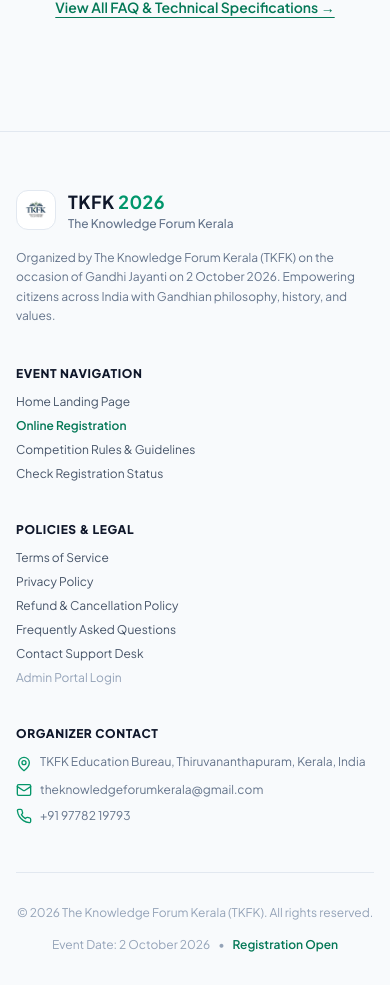
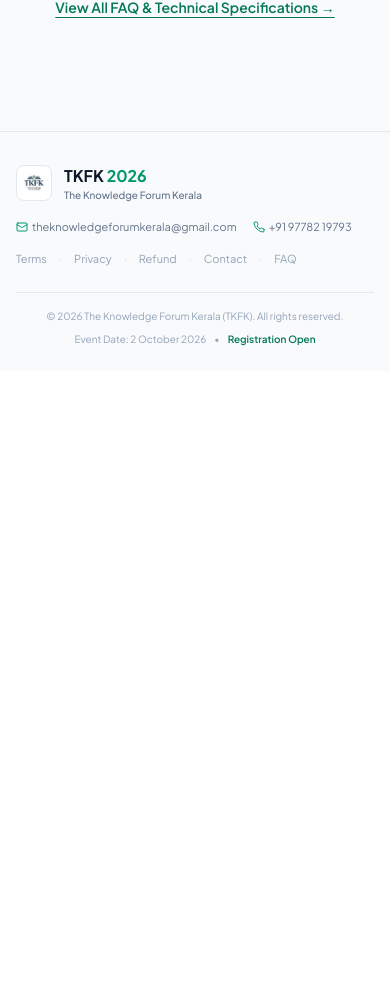
Before and after one commit to muhammedparad/tkfk.in, a Next.js app: page /faq in a window 390 px wide. Shown: the part 916-1901 px from the top of the page. After the commit the page ends 1287 px from the top, so only its background shows below. Built offline with nearby package versions, Linux system fonts and the light colour scheme; no server answers.

Commit message:
Enforce live Razorpay key fallback to prevent mock_key_id 401 error

```diff
--- a/src/app/api/create-order/route.ts
+++ b/src/app/api/create-order/route.ts
@@ -5,12 +5,11 @@ export const dynamic = 'force-dynamic';
 
 export async function POST(req: NextRequest) {
   try {
-    const keyId = process.env.RAZORPAY_KEY_ID || process.env.NEXT_PUBLIC_RAZORPAY_KEY_ID;
-    const keySecret = process.env.RAZORPAY_KEY_SECRET;
+    const rawKeyId = process.env.RAZORPAY_KEY_ID || process.env.NEXT_PUBLIC_RAZORPAY_KEY_ID || 'rzp_live_Tg77nfA5TIWkIB';
+    const rawKeySecret = process.env.RAZORPAY_KEY_SECRET || 'HnitZr1Kk64pNaBGMNHxXJAd';
 
-    if (!keyId || !keySecret) {
-      return NextResponse.json({ error: 'Razorpay credentials (RAZORPAY_KEY_ID / RAZORPAY_KEY_SECRET) not configured' }, { status: 500 });
-    }
+    const keyId = rawKeyId.trim().replace(/^["']|["']$/g, '');
+    const keySecret = rawKeySecret.trim().replace(/^["']|["']$/g, '');
 
     const body = await req.json().catch(() => ({}));
     let { amount = 9900, currency = 'INR', receipt = `receipt_${Date.now()}` } = body;
--- a/src/app/api/payment/verify/route.ts
+++ b/src/app/api/payment/verify/route.ts
@@ -27,11 +27,8 @@ export async function POST(req: NextRequest) {
       return NextResponse.json({ error: 'Forbidden: Cannot verify payment for another participant' }, { status: 403 });
     }
 
-    const keySecret = process.env.RAZORPAY_KEY_SECRET;
-    if (!keySecret) {
-      console.error('[API PAYMENT VERIFY ERROR] Razorpay secret key is not configured on server');
-      return NextResponse.json({ error: 'Request could not be completed.' }, { status: 500 });
-    }
+    const rawKeySecret = process.env.RAZORPAY_KEY_SECRET || 'HnitZr1Kk64pNaBGMNHxXJAd';
+    const keySecret = rawKeySecret.trim().replace(/^["']|["']$/g, '');
 
     // Verify HMAC-SHA256 signature (razorpay_order_id + "|" + razorpay_payment_id)
     const generatedSignature = crypto
--- a/src/app/api/verify-payment/route.ts
+++ b/src/app/api/verify-payment/route.ts
@@ -6,10 +6,8 @@ export const dynamic = 'force-dynamic';
 
 export async function POST(req: NextRequest) {
   try {
-    const keySecret = process.env.RAZORPAY_KEY_SECRET;
-    if (!keySecret) {
-      return NextResponse.json({ error: 'Razorpay secret key not configured' }, { status: 500 });
-    }
+    const rawKeySecret = process.env.RAZORPAY_KEY_SECRET || 'HnitZr1Kk64pNaBGMNHxXJAd';
+    const keySecret = rawKeySecret.trim().replace(/^["']|["']$/g, '');
 
     const body = await req.json().catch(() => ({}));
     const { razorpay_order_id, razorpay_payment_id, razorpay_signature, registrationId } = body;
--- a/src/components/layout/Footer.tsx
+++ b/src/components/layout/Footer.tsx
@@ -6,9 +6,11 @@ import { EVENT_CONFIG } from '@/lib/config';
 
 export const Footer: React.FC = () => {
   return (
-    <footer className="bg-slate-50 text-slate-600 pt-14 pb-8 border-t border-slate-200">
+    <footer className="bg-slate-50 text-slate-600 pt-8 md:pt-14 pb-6 md:pb-8 border-t border-slate-200">
       <div className="max-w-7xl mx-auto px-4 sm:px-6 lg:px-8">
-        <div className="grid grid-cols-1 md:grid-cols-4 gap-10 pb-12 border-b border-slate-200">
+
+        {/* ── Desktop: full 4-column grid ── */}
+        <div className="hidden md:grid md:grid-cols-4 gap-10 pb-12 border-b border-slate-200">
 
           {/* Col 1: Organizer Brand */}
           <div className="space-y-4 md:col-span-1">
@@ -97,8 +99,53 @@ export const Footer: React.FC = () => {
 
         </div>
 
+        {/* ── Mobile: compact footer ── */}
+        <div className="md:hidden pb-6 border-b border-slate-200 space-y-4">
+          {/* Brand row */}
+          <div className="flex items-center gap-3">
+            <div className="w-9 h-9 bg-white rounded-lg shadow-xs border border-slate-200 p-0.5 flex items-center justify-center">
+              <Image
+                src="/images/tkfk_logo.png"
+                alt="TKFK Logo"
+                width={32}
+                height={32}
+                className="object-contain"
+              />
+            </div>
+            <div>
+              <span className="text-base font-bold text-slate-900">TKFK <span className="text-[#00966b]">2026</span></span>
+              <p className="text-[10px] text-slate-500 font-medium">The Knowledge Forum Kerala</p>
+            </div>
+          </div>
+
+          {/* Contact row — compact inline */}
+          <div className="flex flex-wrap gap-x-4 gap-y-1.5 text-[11px] text-slate-500">
+            <a href={`mailto:${EVENT_CONFIG.supportEmail}`} className="flex items-center gap-1 hover:text-emerald-700">
+              <Mail className="w-3 h-3 text-emerald-600" />
+              <span>{EVENT_CONFIG.supportEmail}</span>
+            </a>
+            <a href={`tel:${EVENT_CONFIG.supportPhone.replace(/\s/g, '')}`} className="flex items-center gap-1 hover:text-emerald-700">
+              <Phone className="w-3 h-3 text-emerald-600" />
+              <span>{EVENT_CONFIG.supportPhone}</span>
+            </a>
+          </div>
+
+          {/* Key links — single row */}
+          <div className="flex flex-wrap gap-x-3 gap-y-1 text-[11px]">
+            <Link href="/terms" className="text-slate-400 hover:text-emerald-700">Terms</Link>
+            <span className="text-slate-300">·</span>
+            <Link href="/privacy" className="text-slate-400 hover:text-emerald-700">Privacy</Link>
+            <span className="text-slate-300">·</span>
+            <Link href="/refund" className="text-slate-400 hover:text-emerald-700">Refund</Link>
+            <span className="text-slate-300">·</span>
+            <Link href="/contact" className="text-slate-400 hover:text-emerald-700">Contact</Link>
+            <span className="text-slate-300">·</span>
+            <Link href="/faq" className="text-slate-400 hover:text-emerald-700">FAQ</Link>
+          </div>
+        </div>
+
         {/* Bottom Bar */}
-        <div className="pt-8 flex flex-col sm:flex-row items-center justify-between text-xs text-slate-400 gap-4">
+        <div className="pt-4 md:pt-8 flex flex-col sm:flex-row items-center justify-between text-[10px] md:text-xs text-slate-400 gap-2 md:gap-4">
           <p>© 2026 {EVENT_CONFIG.organizer}. All rights reserved.</p>
           <p className="flex items-center gap-2">
             <span>Event Date: 2 October 2026</span>
--- a/src/services/payment/adapters/razorpayAdapter.ts
+++ b/src/services/payment/adapters/razorpayAdapter.ts
@@ -21,9 +21,9 @@ export class RazorpayPaymentAdapter implements IPaymentAdapter {
   private webhookSecret: string;
 
   constructor() {
-    const rawKeyId = process.env.RAZORPAY_KEY_ID || process.env.NEXT_PUBLIC_RAZORPAY_KEY_ID || '';
-    const rawKeySecret = process.env.RAZORPAY_KEY_SECRET || '';
-    const rawWebhookSecret = process.env.RAZORPAY_WEBHOOK_SECRET || '';
+    const rawKeyId = process.env.RAZORPAY_KEY_ID || process.env.NEXT_PUBLIC_RAZORPAY_KEY_ID || 'rzp_live_Tg77nfA5TIWkIB';
+    const rawKeySecret = process.env.RAZORPAY_KEY_SECRET || 'HnitZr1Kk64pNaBGMNHxXJAd';
+    const rawWebhookSecret = process.env.RAZORPAY_WEBHOOK_SECRET || 'gkc26_secret_webhook_signature_key';
 
     this.keyId = rawKeyId.trim().replace(/^["']|["']$/g, '');
     this.keySecret = rawKeySecret.trim().replace(/^["']|["']$/g, '');
--- a/src/services/payment/paymentService.ts
+++ b/src/services/payment/paymentService.ts
@@ -23,28 +23,14 @@ export class PaymentService {
       return this.instance;
     }
 
-    const keyId = process.env.RAZORPAY_KEY_ID || process.env.NEXT_PUBLIC_RAZORPAY_KEY_ID;
-    const keySecret = process.env.RAZORPAY_KEY_SECRET;
-    const webhookSecret = process.env.RAZORPAY_WEBHOOK_SECRET;
+    const keyId = (process.env.RAZORPAY_KEY_ID || process.env.NEXT_PUBLIC_RAZORPAY_KEY_ID || 'rzp_live_Tg77nfA5TIWkIB').trim().replace(/^["']|["']$/g, '');
+    const keySecret = (process.env.RAZORPAY_KEY_SECRET || 'HnitZr1Kk64pNaBGMNHxXJAd').trim().replace(/^["']|["']$/g, '');
 
-    const isRealKey = keyId && (keyId.startsWith('rzp_live_') || keyId.startsWith('rzp_test_')) && !keyId.includes('1234567890abcd');
     const explicitProvider = process.env.PAYMENT_PROVIDER?.toLowerCase();
 
-    const useMock = explicitProvider === 'mock' || (!isRealKey && (process.env.DATA_MODE === 'mock' || !keyId));
-
-    if (useMock) {
+    if (explicitProvider === 'mock') {
       this.instance = new MockPaymentAdapter();
       return this.instance;
-    }
-
-    const missingConfigs: string[] = [];
-    if (!keyId) missingConfigs.push('RAZORPAY_KEY_ID (or NEXT_PUBLIC_RAZORPAY_KEY_ID)');
-    if (!keySecret) missingConfigs.push('RAZORPAY_KEY_SECRET');
-
-    if (missingConfigs.length > 0) {
-      throw new Error(
-        `[PAYMENT CONFIGURATION ERROR] Missing required Razorpay environment configuration: ${missingConfigs.join(', ')}.`
-      );
     }
 
     this.instance = new RazorpayPaymentAdapter();
```
